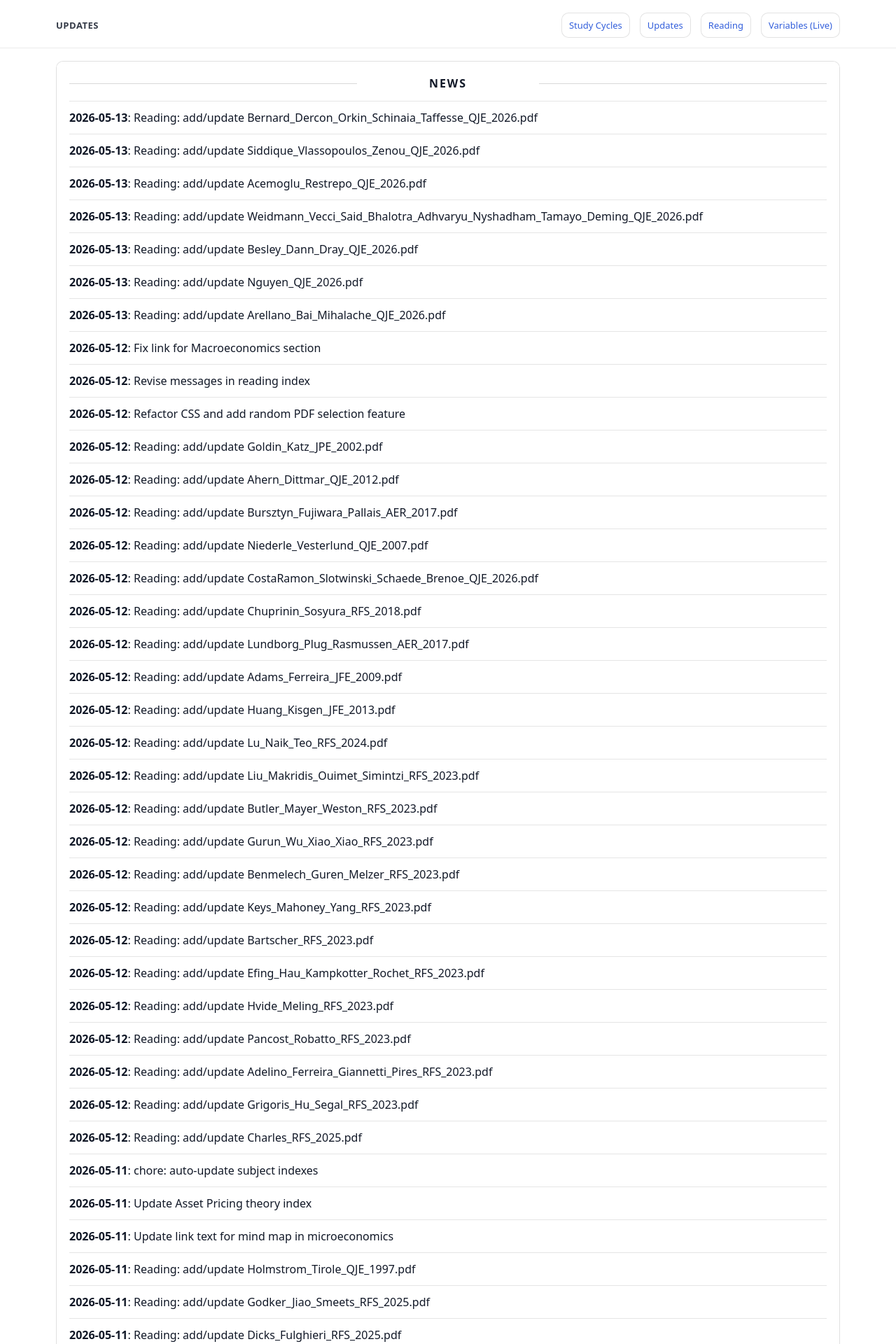
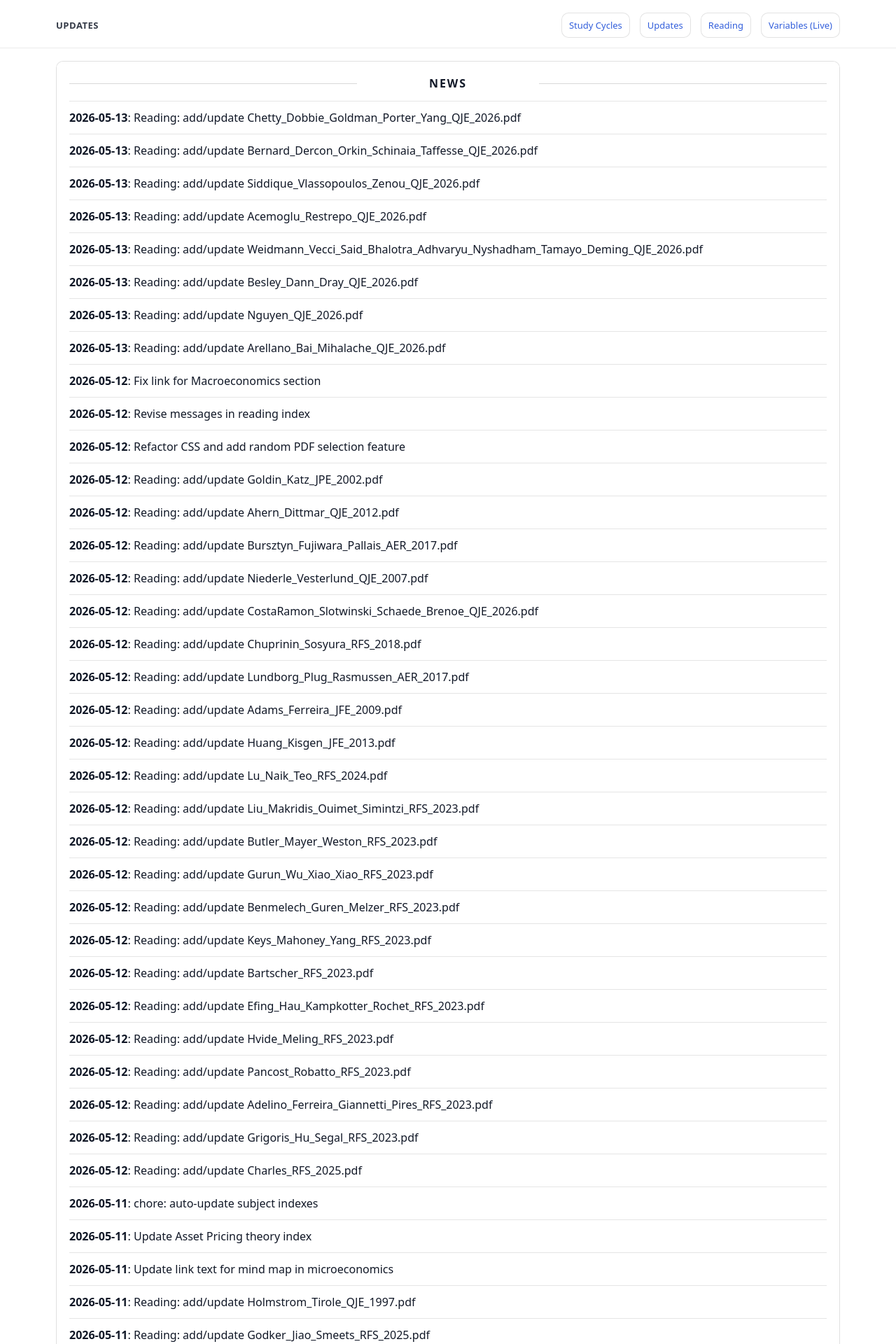
Before and after one commit to yaxinzn/study-archive, a Jekyll site: the page built from updates/index.md, in a window 1280 px wide. Shown: the top 1920 px of the page at 70% size. Built offline with Jekyll 4.4.1, drawn with Linux system fonts in a browser that asks for light colours; some of the changed text lies outside the part shown.

Commit message:
chore: update NEWS feed

```diff
--- a/_data/news.yml
+++ b/_data/news.yml
@@ -1,4 +1,7 @@
 # Auto-generated update history (sorted newest -> oldest). Do not edit manually.
+- ts: "1778626020"
+  date: "2026-05-13"
+  title: "Reading: add/update Chetty_Dobbie_Goldman_Porter_Yang_QJE_2026.pdf"
 - ts: "1778625070"
   date: "2026-05-13"
   title: "Reading: add/update Bernard_Dercon_Orkin_Schinaia_Taffesse_QJE_2026.pdf"
```
